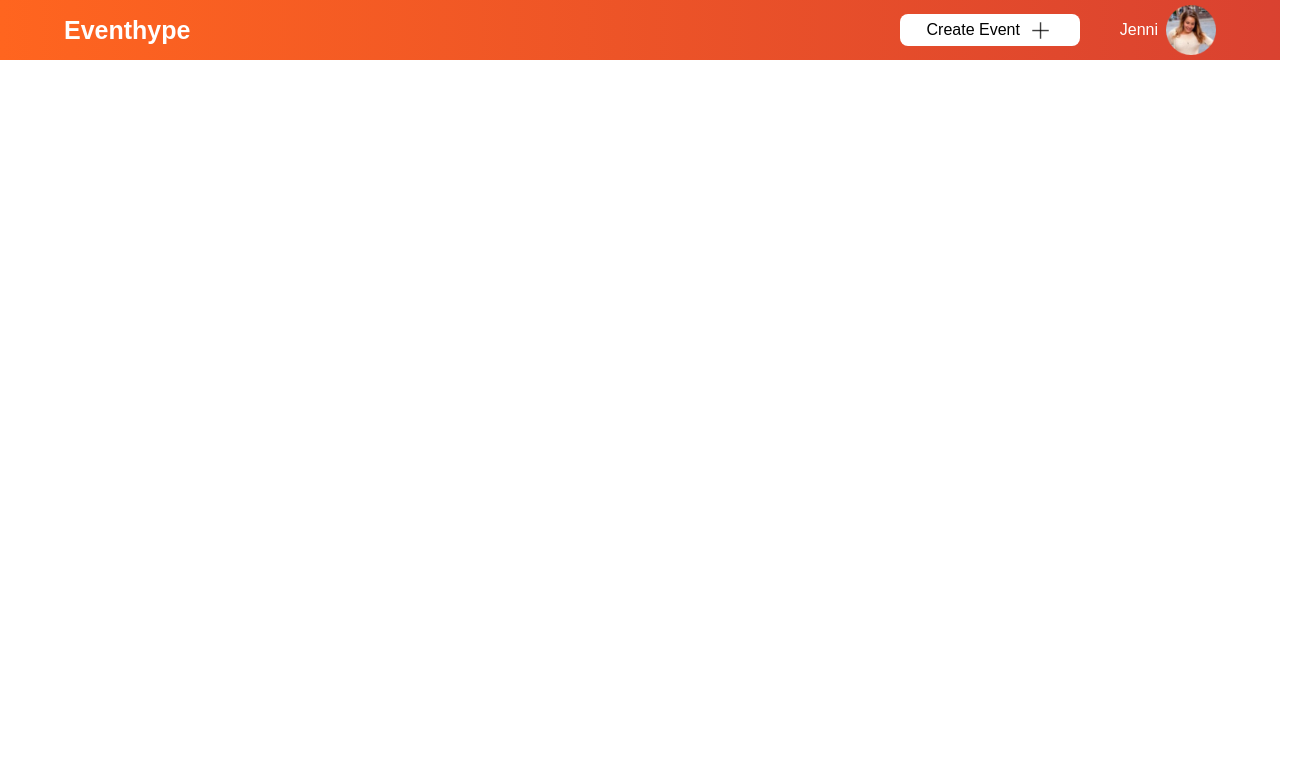
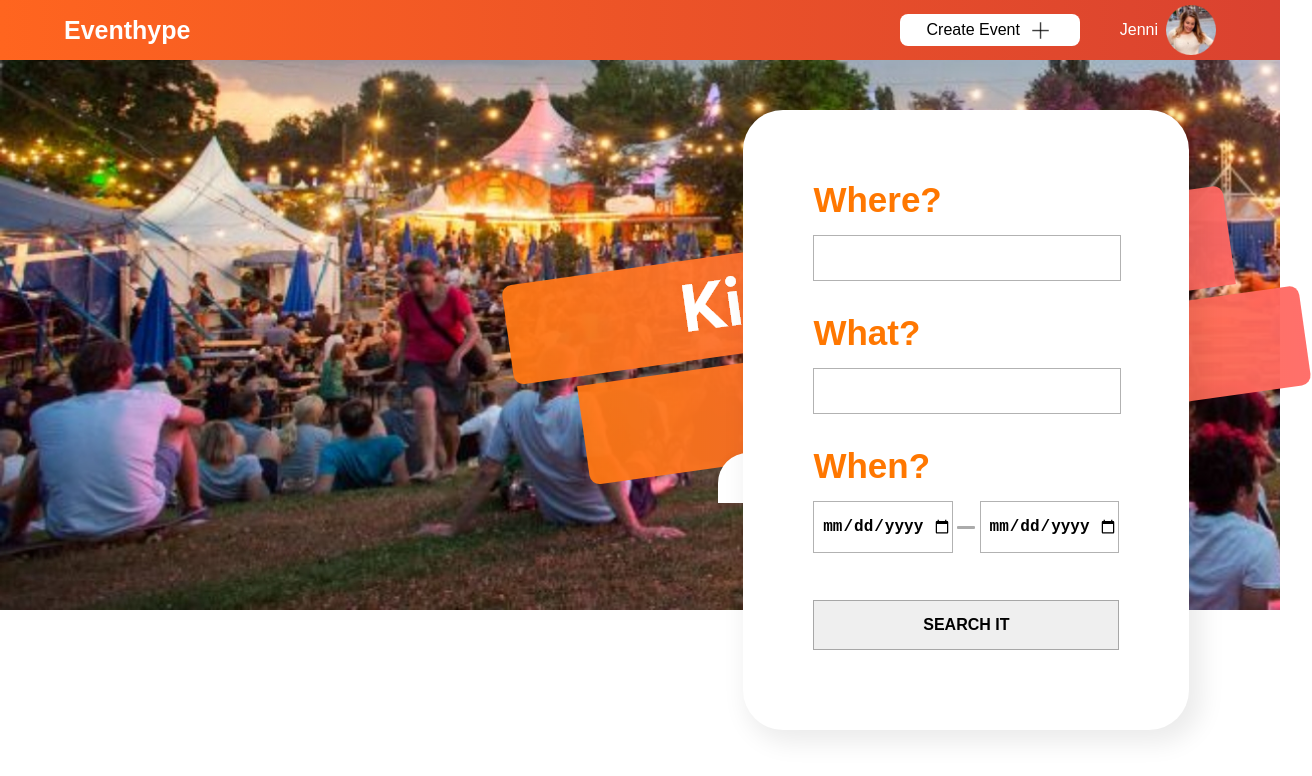
Before and after one commit to DASO2017/frontend-mvp-1, a React (Create React App) app: page / in a window 1280 px wide. Shown: the top 776 px of the page, 1312 px wide, since content can reach past the window. Built offline with nearby package versions, Linux system fonts and the light colour scheme.

Commit message:
Add header

```diff
--- /dev/null
+++ b/src/components/Header.js
@@ -0,0 +1,38 @@
+import React, { Component } from 'react';
+import background from '../images/background-header.jpg';
+import eyecatcher from '../images/eyecatcher.png';
+import readmore from '../images/read-more.png';
+import SearchForm from './SearchForm';
+
+class Header extends Component {
+    constructor(props){
+        super(props);
+    }
+
+    render() {
+        return (
+            <section className="header">
+                <div className="headerBackground">
+                    <img src={background} alt="header background"/>
+                </div>
+                <div className="headerWrapper">
+                    <div className="headerContent">
+                        <div className="eyeCatcherWrapper">
+                            <div className="eyeCatcher">
+                                <img src={eyecatcher} alt="eyecatcher"/>
+                                <a href="#">
+                                    <img src={readmore} alt="read-more"/>
+                                </a>
+                            </div>
+                        </div>
+                        <div className="searchBlockWrapper">
+                            <SearchForm />
+                        </div>
+                    </div>
+                </div>
+            </section>
+        );
+    }
+}
+
+export default Header;
--- /dev/null
+++ b/src/components/SearchForm.js
@@ -0,0 +1,45 @@
+import React, { Component } from 'react';
+
+class SearchForm extends Component {
+    constructor(props){
+        super(props);
+
+        this.state = {
+            location: "",
+            type: "",
+            dateStart: "",
+            dateEnd: "",
+        }
+    }
+
+    handleSubmit = (event) => {
+
+    }
+
+    handleChange = (event) => {
+
+    }
+
+    render() {
+        return (
+            <form className="searchBlock" onSubmit={this.handleSubmit}>
+                <h3>Where?</h3>
+                <input data-type="location" value={this.state.location} type="text" onChange={this.handleChange}/>
+                <h3>What?</h3>
+                <input data-type="type" value={this.state.type} type="text" onChange={this.handleChange}/>
+                <h3>When?</h3>
+                <div className="timeSpan">
+                    <input data-type="dateStart" value={this.state.dateStart} type="date" onChange={this.handleChange}/>
+                    <div className="timeHyphen"></div>
+                    <input data-type="dateEnd" value={this.state.dateEnd} type="date" onChange={this.handleChange}/>
+                </div>
+                <div className="btn">
+                    <input type="submit" value="SEARCH IT"/>
+                </div>
+
+            </form>
+        );
+    }
+}
+
+export default SearchForm;
--- a/src/pages/EventsPage.js
+++ b/src/pages/EventsPage.js
@@ -1,11 +1,17 @@
 import React, { Component } from 'react';
 import '../styling/EventsPage/header.css';
+import '../styling/EventsPage/cards.css';
+import '../styling/main.css';
 import Navbar from '../components/Navbar';
+import Header from '../components/Header';
 
 class LandingPage extends Component {
     render() {
         return (
-            <Navbar />
+            <div>
+                <Navbar />
+                <Header />
+            </div>
         );
     }
 }
--- a/src/styling/EventsPage/header.css
+++ b/src/styling/EventsPage/header.css
@@ -1,33 +1,3 @@
-html{
-    font-family: proxima nova, sans-serif;
-}
-
-body{
-    width: 100%;
-}
-
-*{
-    margin: 0;
-    padding: 0;
-    border: 0;
-    outline: 0;
-    font-size: 100%;
-    vertical-align: baseline;
-}
-
-nav{
-    width: 100%;
-    height: 60px;
-    background-image: linear-gradient(to right, rgb(255, 101, 31), rgba(209, 22, 0, 0.81));
-    display: flex;
-    align-items: center;
-    justify-content: center;
-}
-
-.height{
-    height: 100%;
-}
-
 .navWrapper{
     width: 90%;
     line-height: 60px;
--- /dev/null
+++ b/src/styling/main.css
@@ -0,0 +1,29 @@
+html{
+    font-family: proxima nova, sans-serif;
+}
+
+body{
+    width: 100%;
+}
+
+*{
+    margin: 0;
+    padding: 0;
+    border: 0;
+    outline: 0;
+    font-size: 100%;
+    vertical-align: baseline;
+}
+
+nav{
+    width: 100%;
+    height: 60px;
+    background-image: linear-gradient(to right, rgb(255, 101, 31), rgba(209, 22, 0, 0.81));
+    display: flex;
+    align-items: center;
+    justify-content: center;
+}
+
+.height{
+    height: 100%;
+}
```
